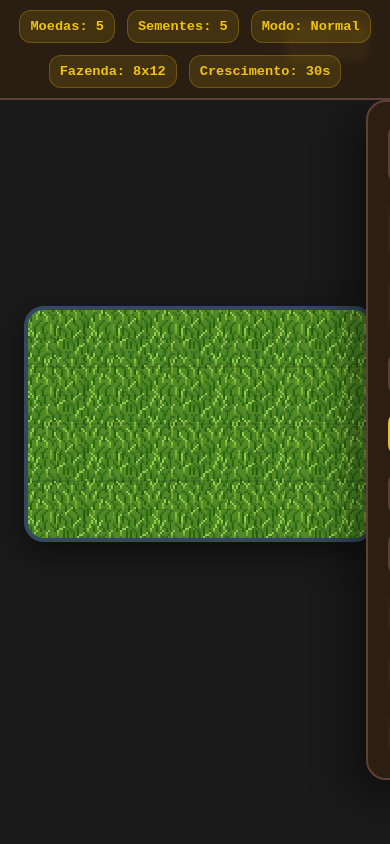
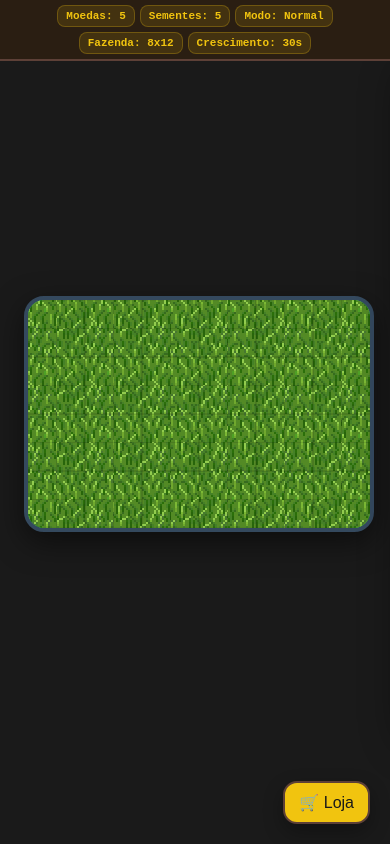
Before and after one commit to Vinicius-Ryan-Max/Fazendinha, a plain HTML site: page index.html in a window 390 px wide. Drawn offline with Linux system fonts and the light colour scheme.

Commit message:
ta acabando

```diff
--- a/index.html
+++ b/index.html
@@ -8,7 +8,7 @@
 </head>
 <body>
     <div id="status-bar">
-        <div id="status-panel">
+        <div class="header-status">
             <div class="stats">Moedas: <span id="moedas">0</span></div>
             <div class="stats">Sementes: <span id="sementes">5</span></div>
             <div class="stats">Modo: <span id="modo-plantio">Normal</span></div>
--- a/style.css
+++ b/style.css
@@ -7,6 +7,7 @@ body {
     margin: 0;
     color: white;
     font-family: 'Courier New', Courier, monospace;
+    overflow-x: hidden;
 }
 
 #main-container {
@@ -28,24 +29,24 @@ body {
     background: rgba(44, 31, 18, 0.95);
     border-bottom: 2px solid #5d4037;
     z-index: 9999;
-    padding: 14px 24px;
+    padding: 5px 10px;
     box-sizing: border-box;
     backdrop-filter: blur(4px);
 }
 
-#status-panel {
+.header-status {
     display: flex;
     flex-wrap: wrap;
     justify-content: center;
-    gap: 12px;
+    gap: 5px;
 }
 
 #shop-panel {
     position: fixed;
-    top: 100px;
-    right: -340px;
+    top: 50px;
+    right: -100%;
     width: 320px;
-    max-height: calc(100vh - 120px);
+    max-height: calc(100vh - 70px);
     overflow-y: auto;
     background: #2c1f12;
     border: 2px solid #5d4037;
@@ -62,9 +63,9 @@ body {
 
 #shop-toggle {
     position: fixed;
+    bottom: 20px;
     right: 20px;
-    top: 20px;
-    z-index: 1100;
+    z-index: 1000;
     background: #f1c40f;
     color: #1a1a1a;
     border: 2px solid #5d4037;
@@ -93,20 +94,21 @@ body {
 }
 
 #game-layout {
-    margin-top: 100px;
+    margin-top: 50px;
     display: flex;
     justify-content: center;
     align-items: center;
-    min-height: calc(100vh - 100px);
+    min-height: calc(100vh - 50px);
 }
 
-#status-panel .stats {
+.stats {
     background: rgba(241, 196, 15, 0.12);
     border: 1px solid rgba(241, 196, 15, 0.25);
-    border-radius: 12px;
-    padding: 12px 14px;
+    border-radius: 8px;
+    padding: 5px 10px;
     color: #f1c40f;
     font-weight: bold;
+    font-size: 12px;
 }
 
 #shop-grid {
@@ -279,22 +281,26 @@ canvas {
 @media (max-width: 600px) {
     #status-bar {
         top: 0 !important;
-        padding: 10px 14px !important;
+        padding: 5px 10px !important;
         position: fixed !important;
     }
 
-    #status-panel {
+    .header-status {
         font-size: 0.85rem !important;
     }
 
-    #status-panel .stats {
-        padding: 8px 10px !important;
-        font-size: 0.85rem !important;
+    .header-status .stats {
+        padding: 4px 8px !important;
+        font-size: 11px !important;
     }
 
     #game-layout {
-        margin-top: 80px !important;
+        margin-top: 50px !important;
         flex-direction: column !important;
+    }
+
+    canvas {
+        margin-top: 10px !important;
     }
 
     #main-container {
@@ -322,7 +328,7 @@ canvas {
 
     #tela-descoberta {
         padding: 20px !important;
-        margin-top: 80px !important;
+        margin-top: 50px !important;
         padding-bottom: 100px !important;
     }
 }
```
